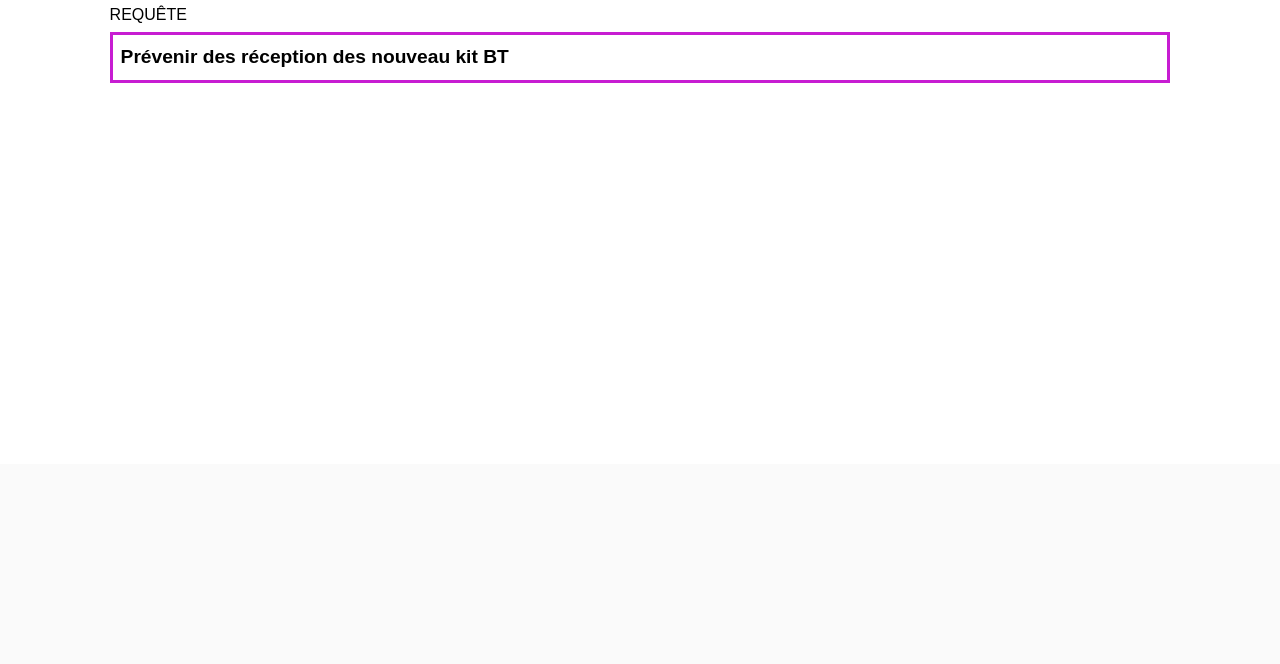
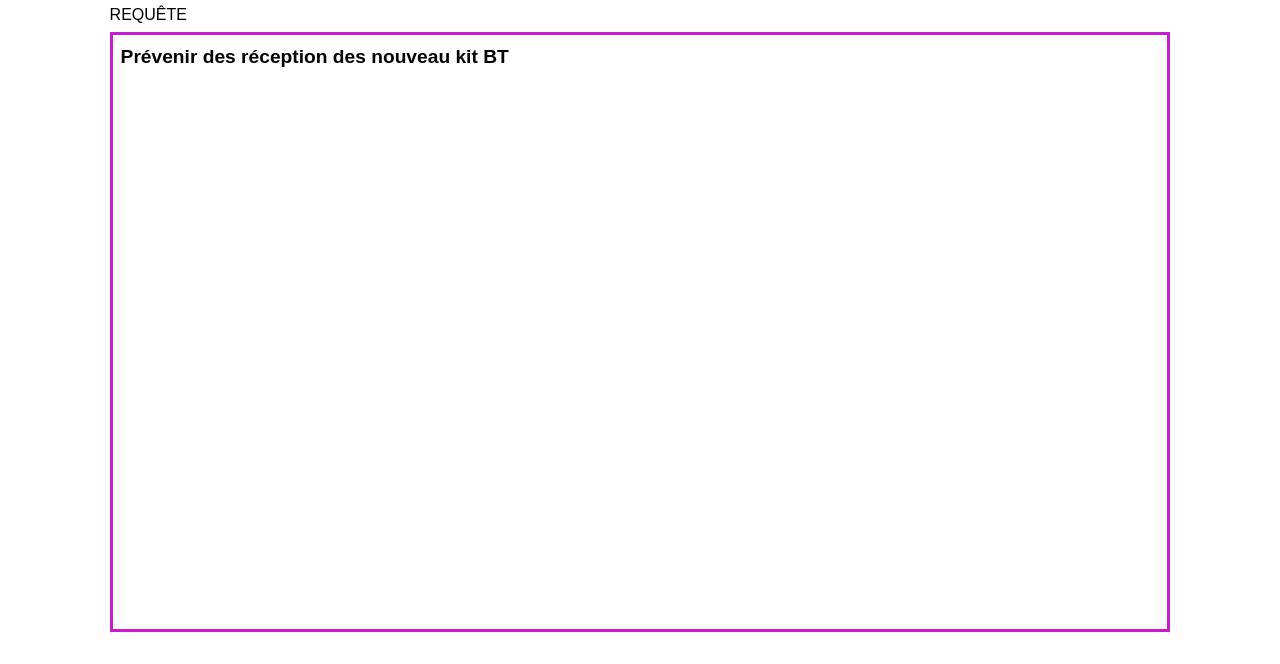
Before and after one commit to Mordnor/stargame_gestion, a Django app: page /request/pdf/10/ in a window 1280 px wide. Shown: the part 336-1000 px from the top of the page. Before the commit the page ends 419 px from the top, so only its background shows below. Run offline with Django 3.2, Linux system fonts and the light colour scheme; data comes from the database, SQL or seed files in the repository; some libraries are stand-ins or nearby versions.

Commit message:
change height text container sheet detail-pdf'

```diff
--- a/gestion_intervention/templates/gestion_intervention/request_detail.html
+++ b/gestion_intervention/templates/gestion_intervention/request_detail.html
@@ -24,6 +24,10 @@
 
     .sheet_detail section {
         width: 85%;
+    }
+
+    .sheet_detail .core_request p{
+        height: 600px;
     }
 </style>
 {% endif %}
```
